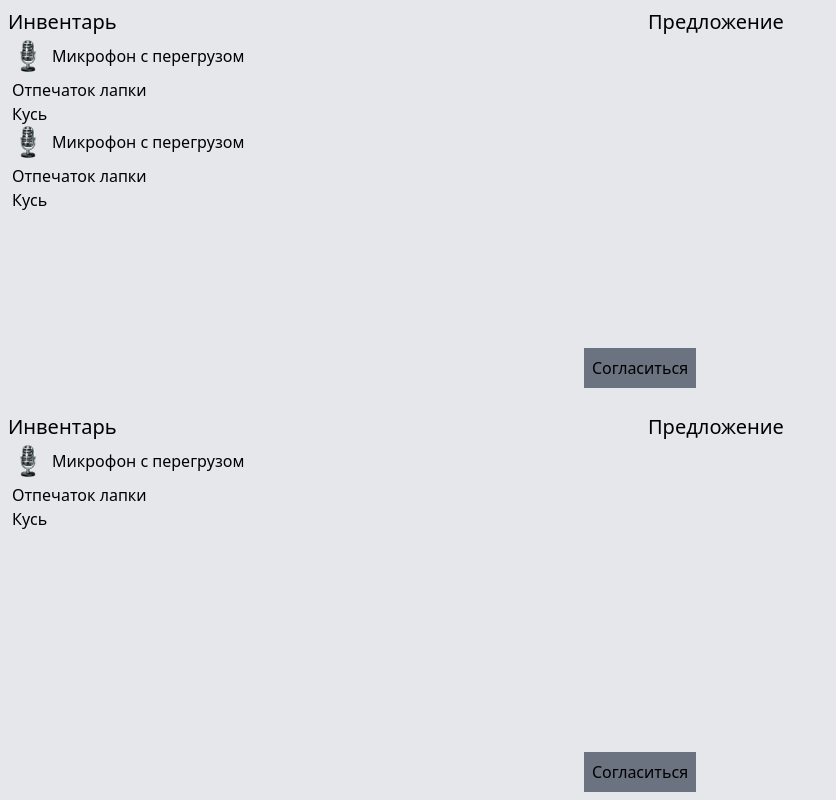
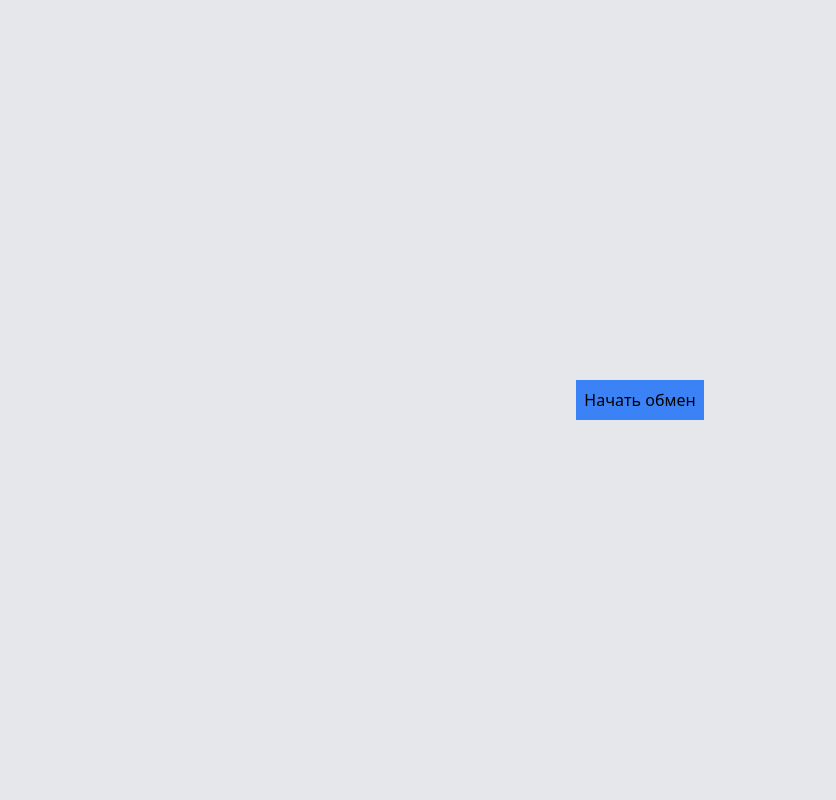
Before and after one commit to lapkiteam/exchange-sim, a Svelte app: page / in a window 1280 px wide. Shown: the whole page, without its empty margins (0-836 px from the left). Built offline with nearby package versions, Linux system fonts and the light colour scheme.

Commit message:
feat: make start stage (#7)

```diff
--- a/package.json
+++ b/package.json
@@ -25,6 +25,7 @@
   },
   "dependencies": {
     "@fering-org/functional-helper": "^0.6.1",
-    "immutability-helper": "^3.1.1"
+    "immutability-helper": "^3.1.1",
+    "svelte-spa-router": "^4.0.2"
   }
 }
--- a/src/App.svelte
+++ b/src/App.svelte
@@ -1,35 +1,15 @@
 <script lang="ts">
+  import { type RouteDefinition } from "svelte-spa-router"
+  import Router from "svelte-spa-router"
+
   import { concat } from "./lib/utils"
-  import type { Inventory } from "./lib/inventory"
-  import type { Item } from "./lib/item"
   import Exchange from "./components/Exchange.svelte"
+  import Home from "./routes/Home.svelte"
 
-  const items: Item[] = [
-    {
-      name: "Микрофон с перегрузом",
-      image: {
-        src: "items/microphone.webp",
-        alt: "microphone",
-      },
-    },
-    {
-      name: "Отпечаток лапки",
-      image: undefined,
-    },
-    {
-      name: "Кусь",
-      image: undefined,
-    },
-
-  ]
-
-  const firstPlayer: Inventory = [
-    ...items,
-    ...items,
-  ]
-  const secondPlayer: Inventory = [
-    ...items,
-  ]
+  const routes: RouteDefinition = {
+    "/": Home,
+    "/exchange": Exchange,
+  }
 </script>
 
 <main>
@@ -47,10 +27,7 @@
       "h-[calc(var(--vh,_1vh)_*_100)]",
       "p-2",
     ])}>
-      <Exchange
-        firstPlayer={firstPlayer}
-        secondPlayer={secondPlayer}
-      />
+      <Router routes={routes} />
     </div>
   </div>
 </main>
--- a/src/components/Exchange.svelte
+++ b/src/components/Exchange.svelte
@@ -1,10 +1,41 @@
 <script lang="ts">
+  import { push } from "svelte-spa-router"
+
   import { concat } from "../lib/utils"
   import type { Inventory } from "../lib/inventory"
+  import type { Item } from "../lib/item"
   import PlayerWindow from "./PlayerWindow.svelte"
 
-  export let firstPlayer: Inventory
-  export let secondPlayer: Inventory
+  const items: Item[] = [
+    {
+      name: "Микрофон с перегрузом",
+      image: {
+        src: "items/microphone.webp",
+        alt: "microphone",
+      },
+    },
+    {
+      name: "Отпечаток лапки",
+      image: undefined,
+    },
+    {
+      name: "Кусь",
+      image: undefined,
+    },
+
+  ]
+
+  const firstPlayer: Inventory = [
+    ...items,
+    ...items,
+  ]
+  const secondPlayer: Inventory = [
+    ...items,
+  ]
+
+  function back() {
+    push("/")
+  }
 </script>
 
 <div class={concat([
@@ -19,8 +50,8 @@
   ])}>
     <PlayerWindow
       inventory={firstPlayer}
-      agreed={() => {}}
-      disagreed={() => {}}
+      agreed={() => { back() }}
+      disagreed={() => { back() }}
     />
   </div>
   <div class={concat([
@@ -37,8 +68,8 @@
   ])}>
     <PlayerWindow
       inventory={secondPlayer}
-      agreed={() => {}}
-      disagreed={() => {}}
+      agreed={() => { back() }}
+      disagreed={() => { back() }}
     />
   </div>
 </div>
--- /dev/null
+++ b/src/routes/Home.svelte
@@ -0,0 +1,24 @@
+<script lang="ts">
+  import { push } from "svelte-spa-router"
+
+  import { concat } from "../lib/utils"
+</script>
+
+<div class={concat([
+  "size-full",
+  "flex",
+  "justify-center",
+  "items-center",
+])}>
+  <button
+    class={concat([
+      "bg-blue-500",
+      "p-2",
+    ])}
+    on:click={() => {
+      push("/exchange")
+    }}
+  >
+    Начать обмен
+  </button>
+</div>
```
Also changed, not shown: 1 other file (tests, documents, lock files or other folders).
